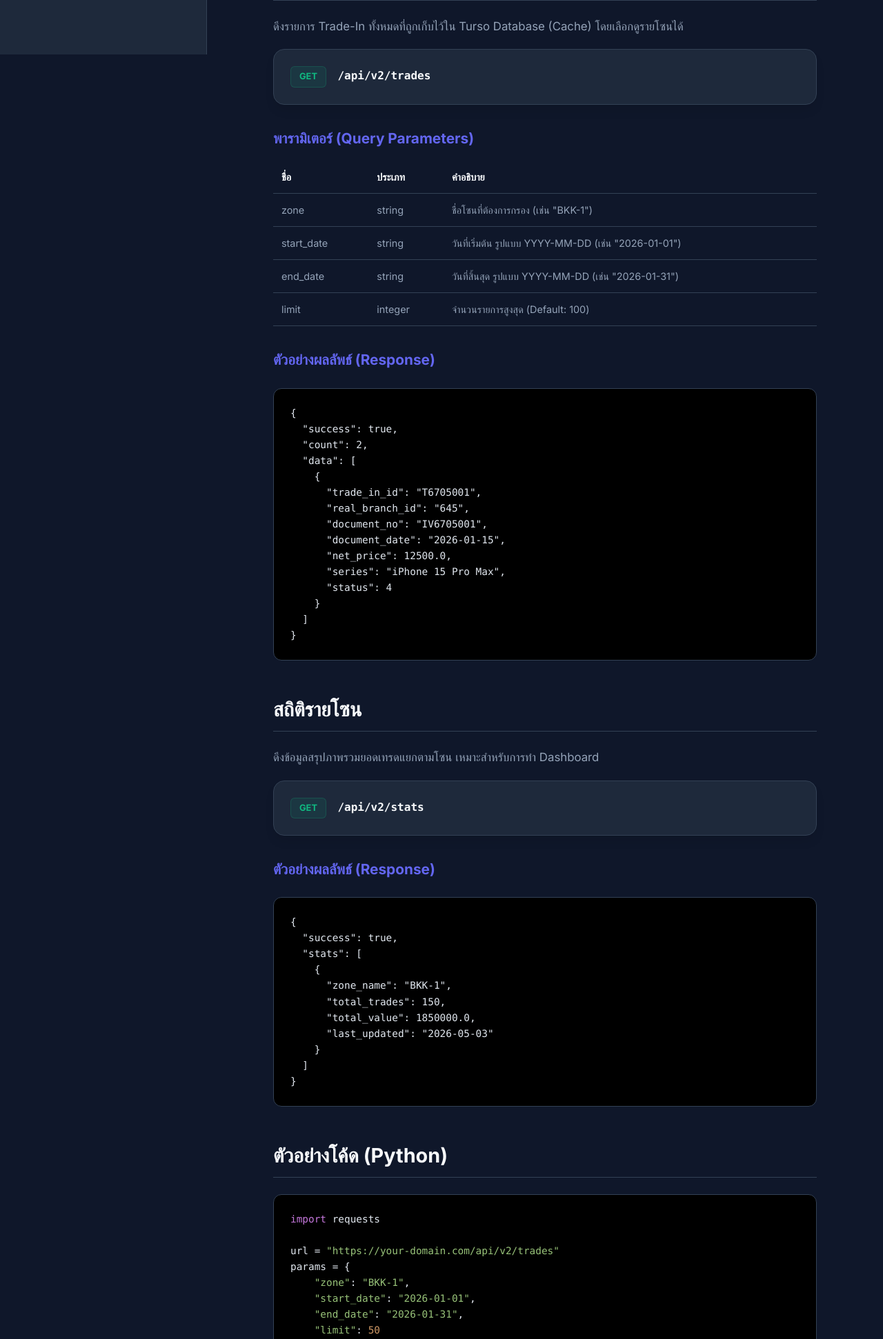
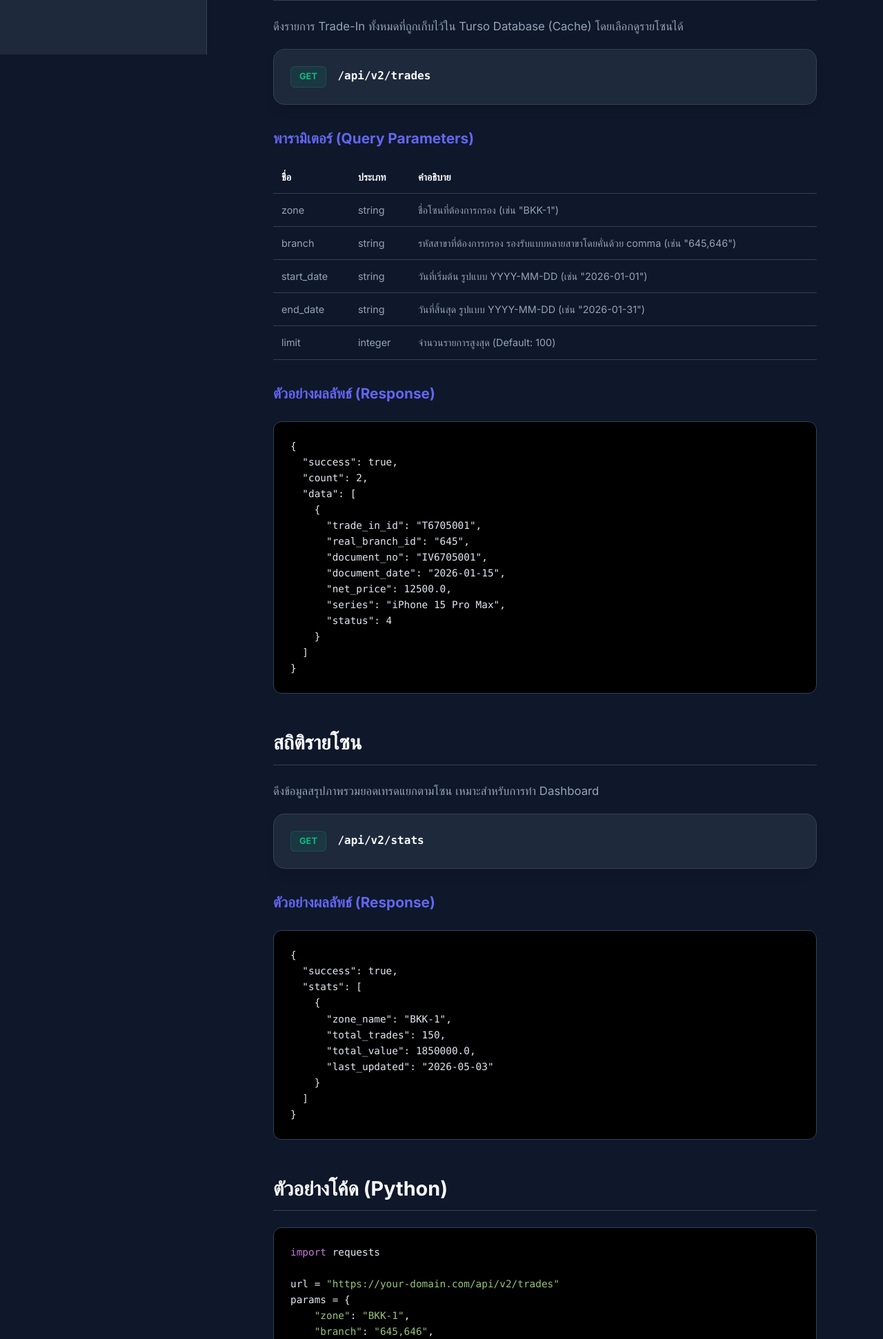
Before and after one commit to astronien/TechTrade, a Flask app: page /api-docs in a window 1280 px wide. Shown: the part 721-2663 px from the top of the page at 69% size. Run offline with Flask 3, Linux system fonts and the light colour scheme; some libraries are stand-ins or nearby versions.

Commit message:
docs: update API documentation layout and endpoint descriptions in api_docs.html

```diff
--- a/templates/api_docs.html
+++ b/templates/api_docs.html
@@ -267,6 +267,11 @@
                         <td>ชื่อโซนที่ต้องการกรอง (เช่น "BKK-1")</td>
                     </tr>
                     <tr>
+                        <td>branch</td>
+                        <td>string</td>
+                        <td>รหัสสาขาที่ต้องการกรอง รองรับแบบหลายสาขาโดยคั่นด้วย comma (เช่น "645,646")</td>
+                    </tr>
+                    <tr>
                         <td>start_date</td>
                         <td>string</td>
                         <td>วันที่เริ่มต้น รูปแบบ YYYY-MM-DD (เช่น "2026-01-01")</td>
@@ -337,6 +342,7 @@
 url = <span style="color: #98c379;">"https://your-domain.com/api/v2/trades"</span>
 params = {
     <span style="color: #98c379;">"zone"</span>: <span style="color: #98c379;">"BKK-1"</span>,
+    <span style="color: #98c379;">"branch"</span>: <span style="color: #98c379;">"645,646"</span>,
     <span style="color: #98c379;">"start_date"</span>: <span style="color: #98c379;">"2026-01-01"</span>,
     <span style="color: #98c379;">"end_date"</span>: <span style="color: #98c379;">"2026-01-31"</span>,
     <span style="color: #98c379;">"limit"</span>: <span style="color: #d19a66;">50</span>
```
